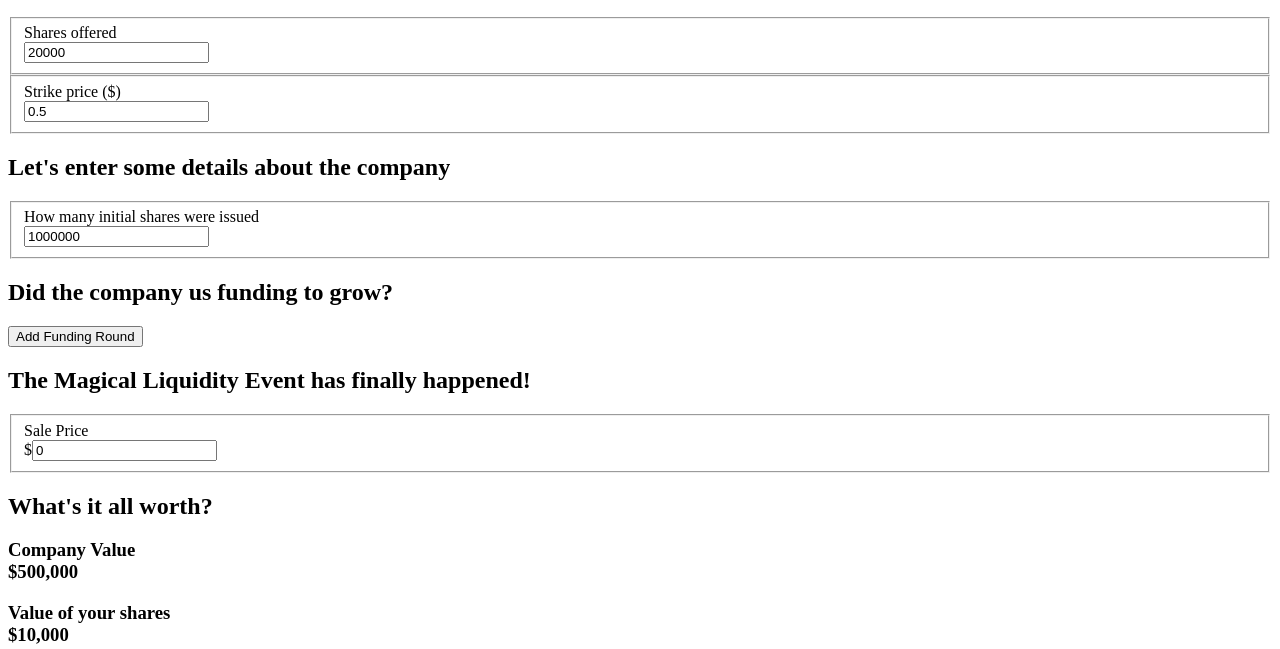
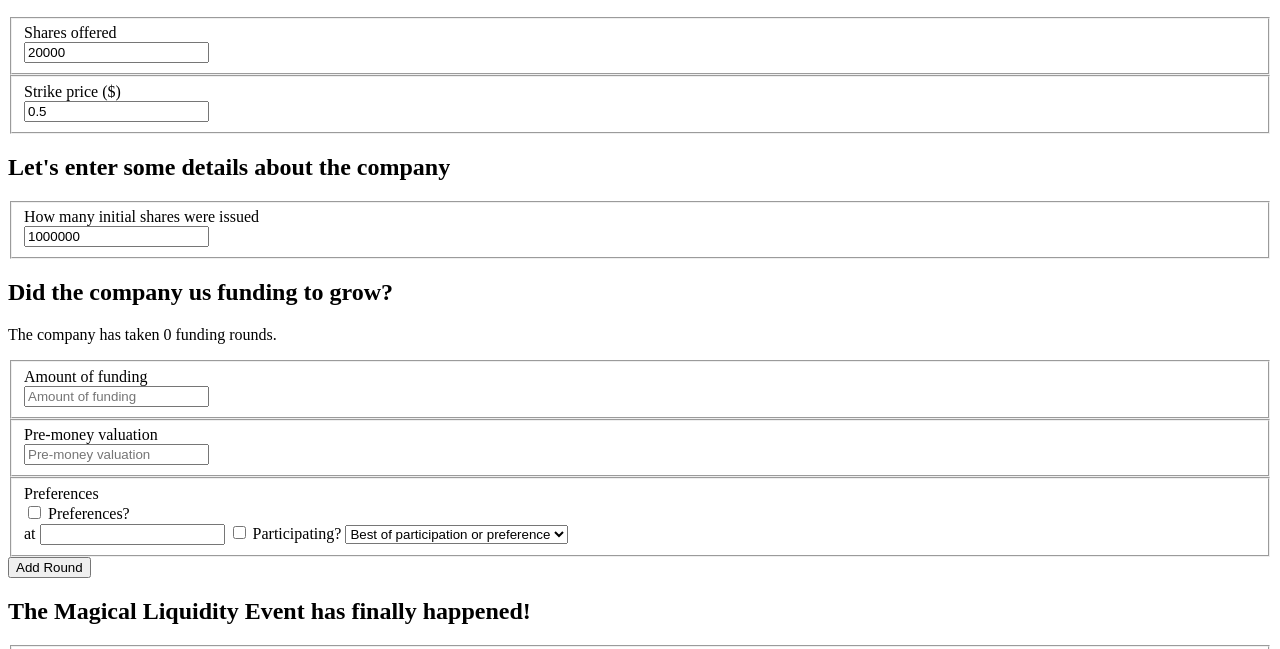
Before and after one commit to vijedi/equity_calculator, a plain HTML site: page index.html in a window 1280 px wide. Shown: the part 110-759 px from the top of the page. Drawn offline with nearby package versions, Linux system fonts and the light colour scheme.

Commit message:
working on getting the funding round section to function

```diff
--- a/index.html
+++ b/index.html
@@ -34,10 +34,44 @@
                 <input type="text" ng-model="comp.$compVal.sharesIssued" placeholder="The number of initial shares issued">
             </div>
         </fieldset>
+    </form>
+    <form>
+        <h2>Did the company us funding to grow?</h2>
+        <p>The company has taken {{ comp.$fundingRounds.rounds.length }} funding rounds.</p>
+        <div id="fundingRounds">
 
-        <h2>Did the company us funding to grow?</h2>
+        </div>
         <div>
-            <button type="button">Add Funding Round</button>
+            <fieldset>
+                <label>Amount of funding</label>
+                <div>
+                    <input type="text" placeholder="Amount of funding" ng-model="round.amount">
+                </div>
+            </fieldset>
+            <fieldset>
+                <label>Pre-money valuation</label>
+                <div>
+                    <input type="text" placeholder="Pre-money valuation" ng-model="round.valuation">
+                </div>
+            </fieldset>
+            <fieldset>
+                <label>Preferences</label>
+                <div>
+                    <label for="preference"><input id="preference" type="checkbox" ng-model="round.preference"> Preferences?</label>
+                    <div id="preference_options">
+                        <label for="preference_amount"> at </label> <input id="preference_amount" type="text" ng-model="round.preferenceAmount">
+                    <label for="participating"><input id="participating" type="checkbox" ng-model="round.participating"> Participating?</label>
+                    <select ng-model="round.participationStyle" ng-init="round.participationStyle = 'bestOf'">
+                        <option value="bestOf" >Best of participation or preference</option>
+                        <option value="both">Has preference and participates</option>
+                        <option value="yourScrewed">Participates at preference</option>
+                    </select>
+                    </div>
+                </div>
+            </fieldset>
+        </div>
+        <div class="buttons">
+            <button type="button" ng-click="comp.addFundingRound(round)">Add Round</button>
         </div>
     </form>
 </section>
--- a/js/app.js
+++ b/js/app.js
@@ -1,6 +1,15 @@
 var app = angular.module('app', []);
 
 var initialSharePrice = .50;
+
+function FundingRound(amount, valuation) {
+	this.amount = amount;
+	this.valuation = valuation;
+	this.preference = false;
+	this.preferenceAmount = 1;
+	this.participating = false;
+	this.particpiationStyle = 'bestOf';
+};
 
 app.value('employeeCompensation', {
 		sharesOwnable: 20000,
@@ -16,6 +25,8 @@ app.value('companyValue', {
 			return this.sharesIssued * this.pricePerShare;
 		}
 });
+
+app.value('fundingRounds', {rounds: []});
 
 app.controller('ExitValueController', ['employeeCompensation', 'companyValue', function($empComp, $compVal) {
 	this.$empComp = $empComp;
@@ -43,8 +54,19 @@ app.controller('ExitValueController', ['employeeCompensation', 'companyValue', f
 	}
 }]);
 
-app.controller('CompanyController', ['companyValue', function($compVal) {
+app.controller('CompanyController', ['companyValue', 'fundingRounds', function($compVal, $fundingRounds) {
 	this.$compVal = $compVal;
+	this.$fundingRounds = $fundingRounds;
+
+	this.round = new FundingRound('', '');
+
+	var me = this;
+	this.addFundingRound = function(round) {
+		var currentPricePerShare = $compVal.pricePerShare;
+
+		me.$fundingRounds.rounds.push(round);
+		me.round = new FundingRound('', '');
+	};
 
 }]);
 
```
